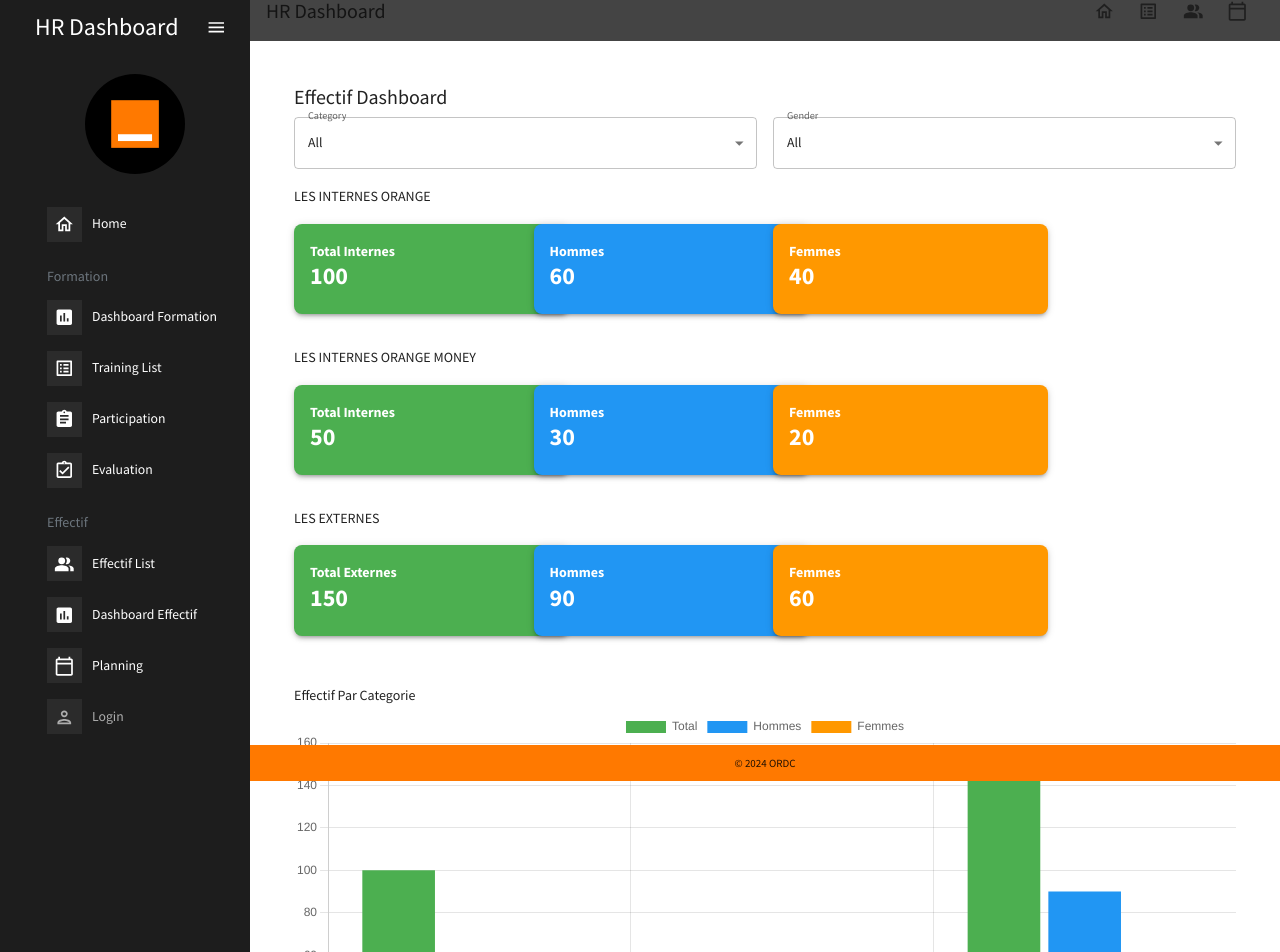
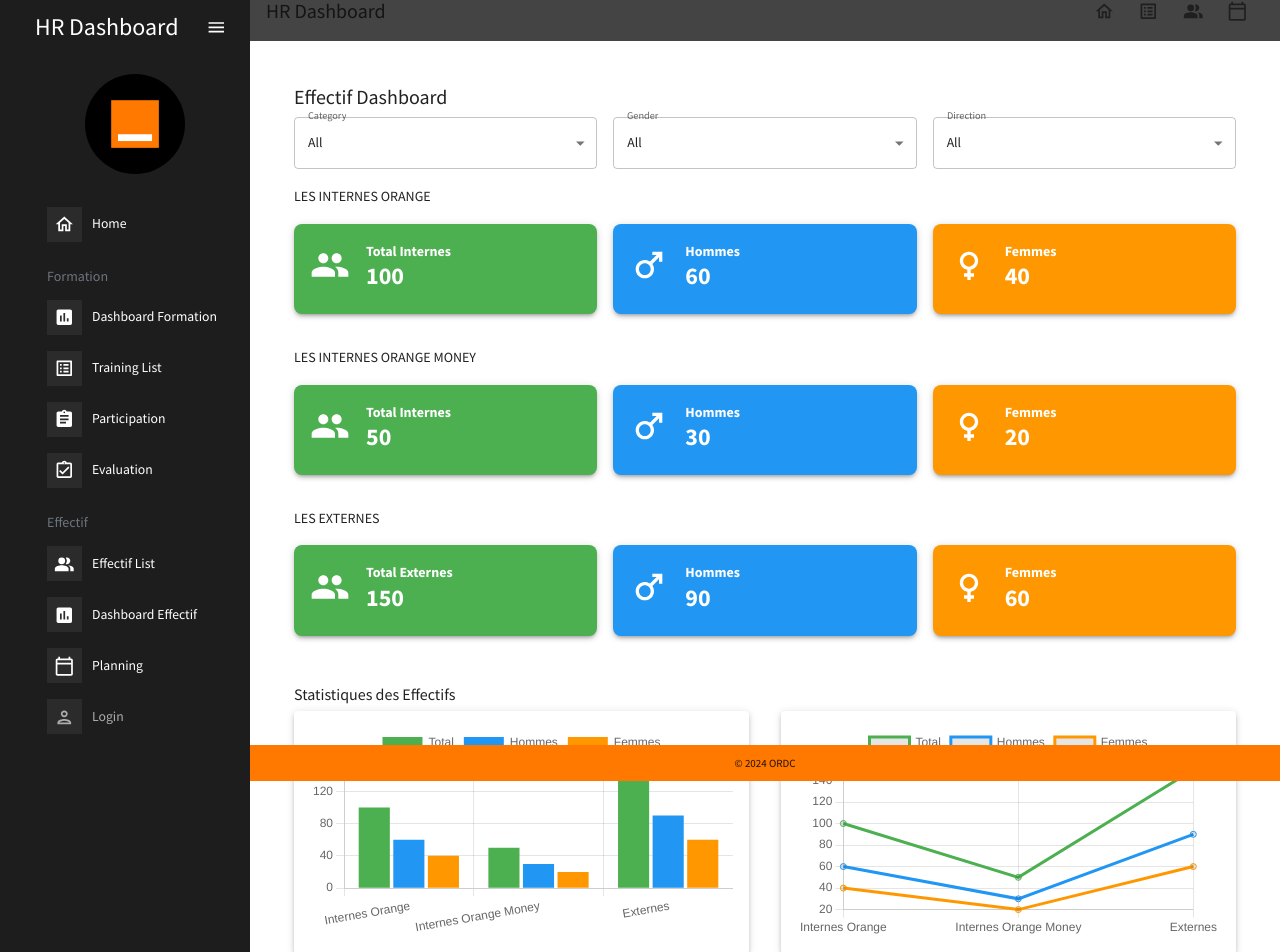
Before and after one commit to divineago/tempOrangeFront, a React (Create React App) app: page /effectifdashboard in a window 1280 px wide. Shown: the part 19-971 px from the top of the page. Built offline with nearby package versions, Linux system fonts and the light colour scheme.

Commit message:
mise à jour effectifdashboar

```diff
--- a/src/scenes/effectif/EffectifDashboard.jsx
+++ b/src/scenes/effectif/EffectifDashboard.jsx
@@ -1,12 +1,16 @@
 import React, { useState } from 'react';
 import { Grid, Card, CardContent, Typography, Box, Select, MenuItem, FormControl, InputLabel } from '@mui/material';
 import { Bar, Line } from 'react-chartjs-2';
-import { orangeInterns, orangeMoneyInterns, externals } from '../../data/mockData';
+import { orangeInterns, orangeMoneyInterns, externals, directions } from '../../data/mockData';
 import 'chart.js/auto'; // Ensure that chart.js is registered
+import PeopleIcon from '@mui/icons-material/People';
+import MaleIcon from '@mui/icons-material/Male';
+import FemaleIcon from '@mui/icons-material/Female';
 
 const EffectifDashboard = () => {
   const [selectedCategory, setSelectedCategory] = useState('all');
   const [selectedGender, setSelectedGender] = useState('all');
+  const [selectedDirection, setSelectedDirection] = useState('all');
 
   const handleCategoryChange = (event) => {
     setSelectedCategory(event.target.value);
@@ -16,23 +20,39 @@
     setSelectedGender(event.target.value);
   };
 
-  const renderWidget = (title, value, color) => (
-    <Card sx={{ minWidth: 275, backgroundColor: color, mb: 2, borderRadius: 2, boxShadow: 3 }}>
-      <CardContent>
+  const handleDirectionChange = (event) => {
+    setSelectedDirection(event.target.value);
+  };
+
+  const filterDataByDirection = (data) => {
+    if (selectedDirection === 'all') return data;
+    return data.filter(item => item.direction === selectedDirection);
+  };
+
+  const filteredOrangeInterns = filterDataByDirection(orangeInterns);
+  const filteredOrangeMoneyInterns = filterDataByDirection(orangeMoneyInterns);
+  const filteredExternals = filterDataByDirection(externals);
+
+  const renderWidget = (title, value, color, icon) => (
+    <Card sx={{ minWidth: 200, backgroundColor: color, mb: 2, borderRadius: 2, boxShadow: 3 }}>
+      <CardContent sx={{ display: 'flex', alignItems: 'center' }}>
+        {icon}
+        <Box ml={2}>
           <Typography variant="h6" component="div" sx={{ fontWeight: 'bold', color: '#fff' }}>
             {title}
           </Typography>
           <Typography variant="h3" sx={{ fontWeight: 'bold', color: '#fff' }}>
             {value}
           </Typography>
+        </Box>
       </CardContent>
     </Card>
   );
 
   const data = [
-    { name: 'Internes Orange', total: orangeInterns.total, male: orangeInterns.male, female: orangeInterns.female },
-    { name: 'Internes Orange Money', total: orangeMoneyInterns.total, male: orangeMoneyInterns.male, female: orangeMoneyInterns.female },
-    { name: 'Externes', total: externals.total, male: externals.male, female: externals.female },
+    { name: 'Internes Orange', total: filteredOrangeInterns.total, male: filteredOrangeInterns.male, female: filteredOrangeInterns.female },
+    { name: 'Internes Orange Money', total: filteredOrangeMoneyInterns.total, male: filteredOrangeMoneyInterns.male, female: filteredOrangeMoneyInterns.female },
+    { name: 'Externes', total: filteredExternals.total, male: filteredExternals.male, female: filteredExternals.female },
   ];
 
   const barChartData = {
@@ -80,12 +100,6 @@
     ],
   };
 
-  const chartOptions = {
-    responsive: true,
-    maintainAspectRatio: false,
-    animation: false,
-  };
-
   return (
     <Box p={3}>
       <Typography variant="h4" gutterBottom>
@@ -94,7 +108,7 @@
 
       {/* Filters */}
       <Grid container spacing={2} mb={2}>
-        <Grid item xs={6}>
+        <Grid item xs={4}>
           <FormControl fullWidth>
             <InputLabel>Category</InputLabel>
             <Select value={selectedCategory} onChange={handleCategoryChange}>
@@ -105,13 +119,26 @@
             </Select>
           </FormControl>
         </Grid>
-        <Grid item xs={6}>
+        <Grid item xs={4}>
           <FormControl fullWidth>
             <InputLabel>Gender</InputLabel>
             <Select value={selectedGender} onChange={handleGenderChange}>
               <MenuItem value="all">All</MenuItem>
               <MenuItem value="male">Hommes</MenuItem>
               <MenuItem value="female">Femmes</MenuItem>
+            </Select>
+          </FormControl>
+        </Grid>
+        <Grid item xs={4}>
+          <FormControl fullWidth>
+            <InputLabel>Direction</InputLabel>
+            <Select value={selectedDirection} onChange={handleDirectionChange}>
+              <MenuItem value="all">All</MenuItem>
+              {directions.map((direction) => (
+                <MenuItem key={direction.value} value={direction.value}>
+                  {direction.label}
+                </MenuItem>
+              ))}
             </Select>
           </FormControl>
         </Grid>
@@ -124,18 +151,18 @@
             <Typography variant="h6" sx={{ mb: 2 }}>LES INTERNES ORANGE</Typography>
             <Grid container spacing={2}>
               {selectedGender === 'all' || selectedGender === 'total' ? (
-                <Grid item xs={3}>
-                  {renderWidget('Total Internes', orangeInterns.total, '#4caf50')}
+                <Grid item xs={4}>
+                  {renderWidget('Total Internes', filteredOrangeInterns.total, '#4caf50', <PeopleIcon sx={{ color: '#fff', fontSize: 40 }} />)}
                 </Grid>
               ) : null}
               {selectedGender === 'all' || selectedGender === 'male' ? (
-                <Grid item xs={3}>
-                  {renderWidget('Hommes', orangeInterns.male, '#2196f3')}
+                <Grid item xs={4}>
+                  {renderWidget('Hommes', filteredOrangeInterns.male, '#2196f3', <MaleIcon sx={{ color: '#fff', fontSize: 40 }} />)}
                 </Grid>
               ) : null}
               {selectedGender === 'all' || selectedGender === 'female' ? (
-                <Grid item xs={3}>
-                  {renderWidget('Femmes', orangeInterns.female, '#ff9800')}
+                <Grid item xs={4}>
+                  {renderWidget('Femmes', filteredOrangeInterns.female, '#ff9800', <FemaleIcon sx={{ color: '#fff', fontSize: 40 }} />)}
                 </Grid>
               ) : null}
             </Grid>
@@ -148,18 +175,18 @@
             <Typography variant="h6" sx={{ mb: 2 }}>LES INTERNES ORANGE MONEY</Typography>
             <Grid container spacing={2}>
               {selectedGender === 'all' || selectedGender === 'total' ? (
-                <Grid item xs={3}>
-                  {renderWidget('Total Internes', orangeMoneyInterns.total, '#4caf50')}
+                <Grid item xs={4}>
+                  {renderWidget('Total Internes', filteredOrangeMoneyInterns.total, '#4caf50', <PeopleIcon sx={{ color: '#fff', fontSize: 40 }} />)}
                 </Grid>
               ) : null}
               {selectedGender === 'all' || selectedGender === 'male' ? (
-                <Grid item xs={3}>
-                  {renderWidget('Hommes', orangeMoneyInterns.male, '#2196f3')}
+                <Grid item xs={4}>
+                  {renderWidget('Hommes', filteredOrangeMoneyInterns.male, '#2196f3', <MaleIcon sx={{ color: '#fff', fontSize: 40 }} />)}
                 </Grid>
               ) : null}
               {selectedGender === 'all' || selectedGender === 'female' ? (
-                <Grid item xs={3}>
-                  {renderWidget('Femmes', orangeMoneyInterns.female, '#ff9800')}
+                <Grid item xs={4}>
+                  {renderWidget('Femmes', filteredOrangeMoneyInterns.female, '#ff9800', <FemaleIcon sx={{ color: '#fff', fontSize: 40 }} />)}
                 </Grid>
               ) : null}
             </Grid>
@@ -172,18 +199,18 @@
             <Typography variant="h6" sx={{ mb: 2 }}>LES EXTERNES</Typography>
             <Grid container spacing={2}>
               {selectedGender === 'all' || selectedGender === 'total' ? (
-                <Grid item xs={3}>
-                  {renderWidget('Total Externes', externals.total, '#4caf50')}
+                <Grid item xs={4}>
+                  {renderWidget('Total Externes', filteredExternals.total, '#4caf50', <PeopleIcon sx={{ color: '#fff', fontSize: 40 }} />)}
                 </Grid>
               ) : null}
               {selectedGender === 'all' || selectedGender === 'male' ? (
-                <Grid item xs={3}>
-                  {renderWidget('Hommes', externals.male, '#2196f3')}
+                <Grid item xs={4}>
+                  {renderWidget('Hommes', filteredExternals.male, '#2196f3', <MaleIcon sx={{ color: '#fff', fontSize: 40 }} />)}
                 </Grid>
               ) : null}
               {selectedGender === 'all' || selectedGender === 'female' ? (
-                <Grid item xs={3}>
-                  {renderWidget('Femmes', externals.female, '#ff9800')}
+                                <Grid item xs={4}>
+                                {renderWidget('Femmes', filteredExternals.female, '#ff9800', <FemaleIcon sx={{ color: '#fff', fontSize: 40 }} />)}
                               </Grid>
                             ) : null}
                           </Grid>
@@ -191,23 +218,23 @@
                       ) : null}
                     </Grid>
 
-      {/* Charts */}
+                    {/* Bar and Line Charts */}
                     <Box mt={4}>
-        <Typography variant="h6" gutterBottom>
-          Effectif Par Categorie
+                      <Typography variant="h5" gutterBottom>
+                        Statistiques des Effectifs
                       </Typography>
-        <Box sx={{ height: '400px' }}>
-          <Bar data={barChartData} options={chartOptions} />
-        </Box>
-      </Box>
-
-      <Box mt={4}>
-        <Typography variant="h6" gutterBottom>
-          Evolution Par Categorie
-        </Typography>
-        <Box sx={{ height: '400px' }}>
-          <Line data={lineChartData} options={chartOptions} />
-        </Box>
+                      <Grid container spacing={4}>
+                        <Grid item xs={12} md={6}>
+                          <Card sx={{ p: 2, boxShadow: 3 }}>
+                            <Bar data={barChartData} />
+                          </Card>
+                        </Grid>
+                        <Grid item xs={12} md={6}>
+                          <Card sx={{ p: 2, boxShadow: 3 }}>
+                            <Line data={lineChartData} />
+                          </Card>
+                        </Grid>
+                      </Grid>
                     </Box>
                   </Box>
                 );
```
Lines whose indentation alone changed are shown as unchanged.
